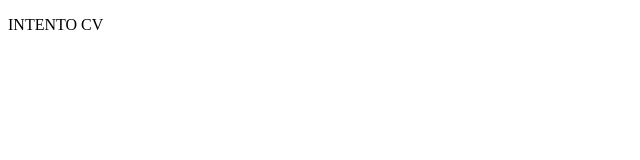
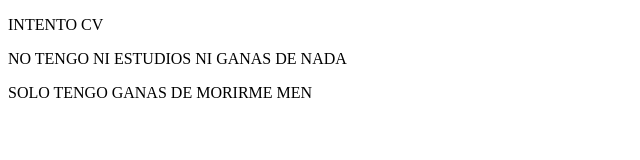
Before and after one commit to marccalatayudb/marccalatayudb.github.io, a plain HTML site: page index.html in a window 1280 px wide. Shown: the whole page, without its empty margins (0-640 px from the left). Drawn offline with Linux system fonts and the light colour scheme.

Commit message:
Intento de cv V2

```diff
--- a/index.html
+++ b/index.html
@@ -5,5 +5,7 @@
 </head>
 <body>
 <P>INTENTO CV</P>
+<p>NO TENGO NI ESTUDIOS NI GANAS DE NADA</p>
+<P>SOLO TENGO GANAS DE MORIRME MEN</P>
 </body>
 </html>
```
